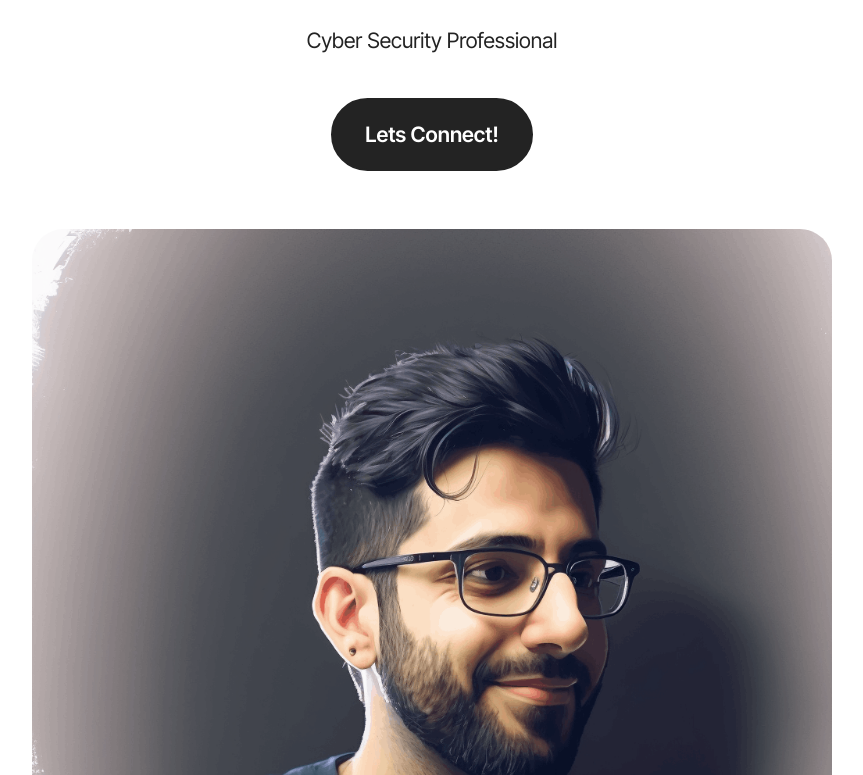
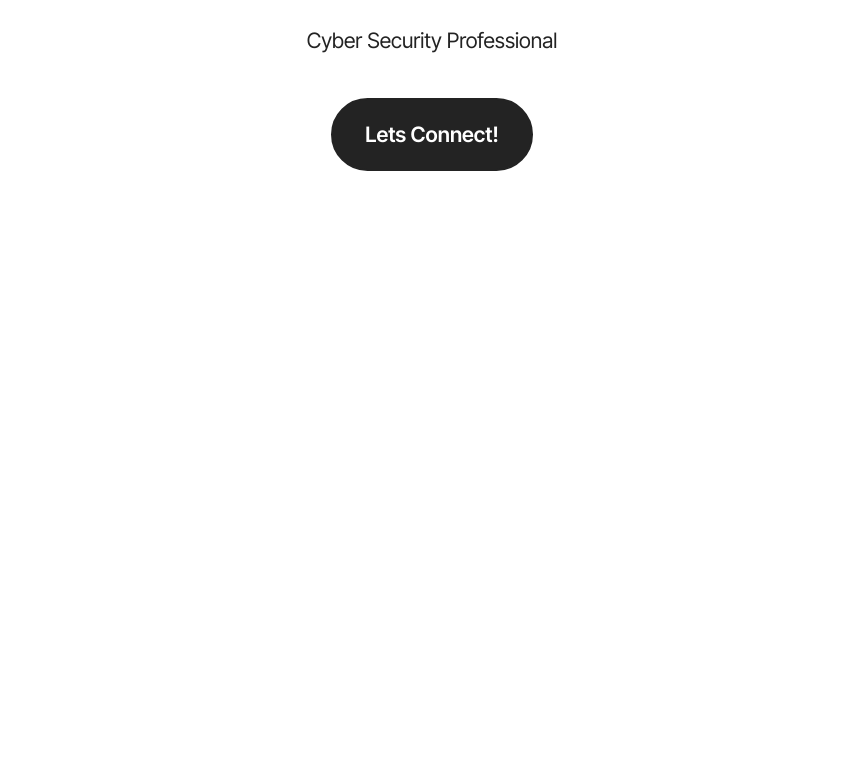
Before and after one commit to SuneelKabadi/MainSite, a plain HTML site: page index.html in a window 1280 px wide. Shown: the part 177-952 px from the top of the page, without its empty margins (208-1071 px from the left). After the commit the page ends 800 px from the top, so only its background shows below. Drawn offline with Linux system fonts and the light colour scheme.

Commit message:
Update index.html

```diff
--- a/index.html
+++ b/index.html
@@ -42,7 +42,7 @@
 
     <div class="row justify-content-center">
       <div class="col-12 col-md-8">
-        <img src="assets/images/nuclearrampage-developer-digital-art-white-background-profile-p-1fc9ecc8-1c69-4058-a938-2bf18b43cc5d-1024x1024.png" alt="Mobirise Website Builder" title="">
+
       </div>
     </div>
   </div>
```
